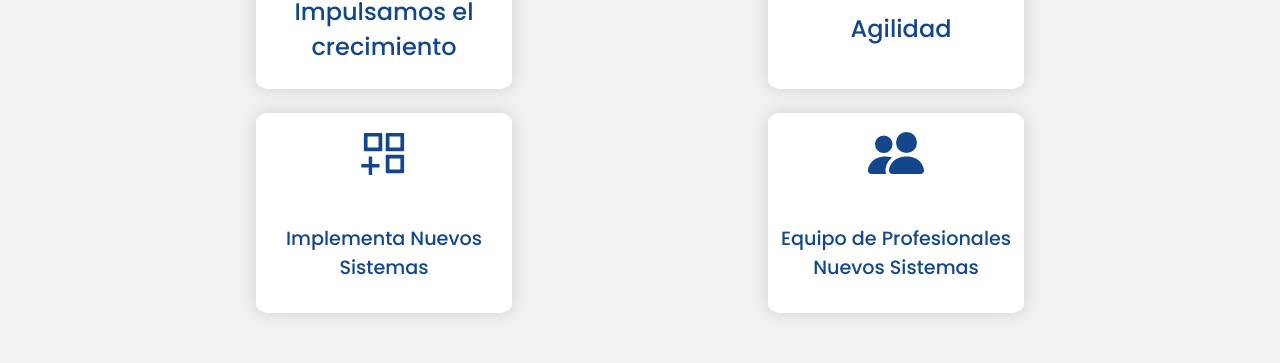
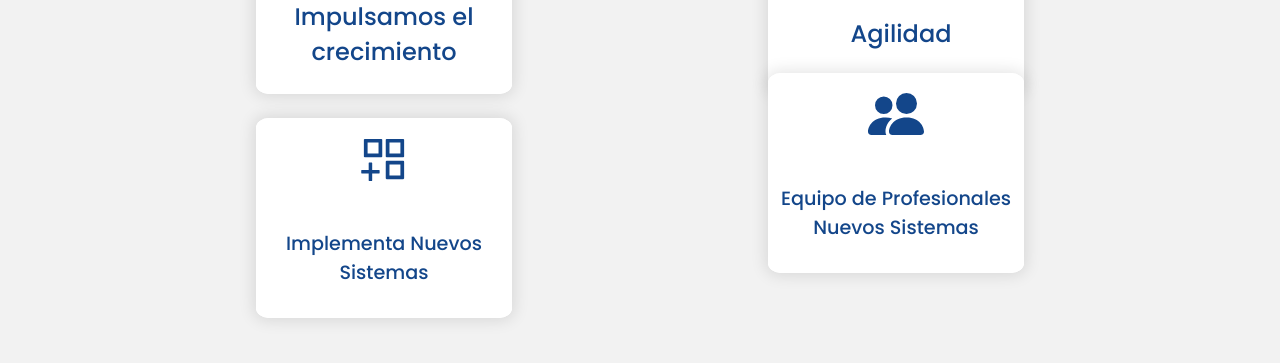
Before and after one commit to Heinshou/TotalFinancialIT, a React (Vite) app: page / in a window 1280 px wide. Shown: the part 1215-1578 px from the top of the page. Built offline with nearby package versions, Linux system fonts and the light colour scheme.

Commit message:
Miercoles

```diff
--- a/src/Styles/secondSection.css
+++ b/src/Styles/secondSection.css
@@ -34,7 +34,7 @@
     color: #13468A;
     box-shadow: 0px 0px 15px 3px rgb(0, 0, 0, 0.1);
     border-radius: 5%;
-    margin-top: 3.1%;
+    margin-top: 3.5%;
 }
 
 .cards__sections1:hover{
@@ -107,7 +107,7 @@
     box-shadow: 0px 0px 15px 3px rgb(0, 0, 0, 0.1);
     color: #13468A;
     border-radius: 5%;
-    margin-top: 3.1%;
+    margin-top: 3.5%;
 }
 
 .cards__sections2:hover{
@@ -126,7 +126,7 @@
     box-shadow: 0px 0px 15px 3px rgb(0, 0, 0, 0.1);
     color: #13468A;
     border-radius: 5%;
-    margin-top: 3.1%;
+    margin-top: 3.5%;
 }
 
 .cards__sections3:hover{
@@ -145,7 +145,7 @@
     box-shadow: 0px 0px 15px 3px rgb(0, 0, 0, 0.1);
     color: #13468A;
     border-radius: 5%;
-    margin-top:3.1%;
+    margin-top:3.5%;
 }
 
 .cards__sections4:hover{
@@ -164,7 +164,7 @@
     box-shadow: 0px 0px 15px 3px rgb(0, 0, 0, 0.1);
     color: #13468A;
     border-radius: 5%;
-    margin-top: 3.1%;
+    margin-top: 3.5%;
 }
 
 .cards__sections5:hover{
@@ -183,7 +183,7 @@
     box-shadow: 0px 0px 15px 3px rgb(0, 0, 0, 0.1);
     color: #13468A;
     border-radius: 5%;
-    margin-top: 3.1%;
+    margin-top: 3.%;
 }
 
 .front__card__title6{
```
